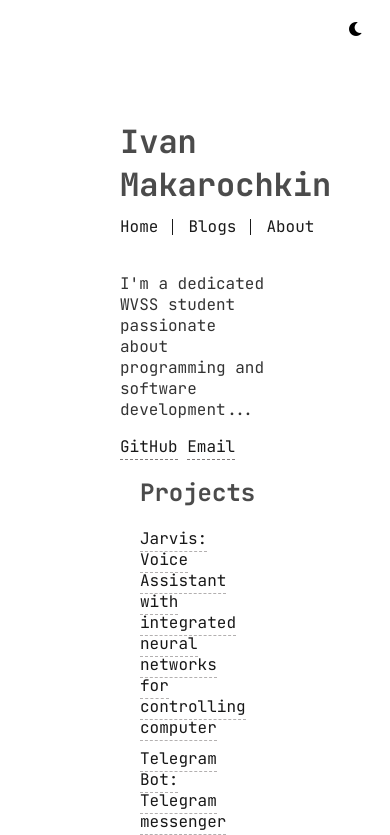
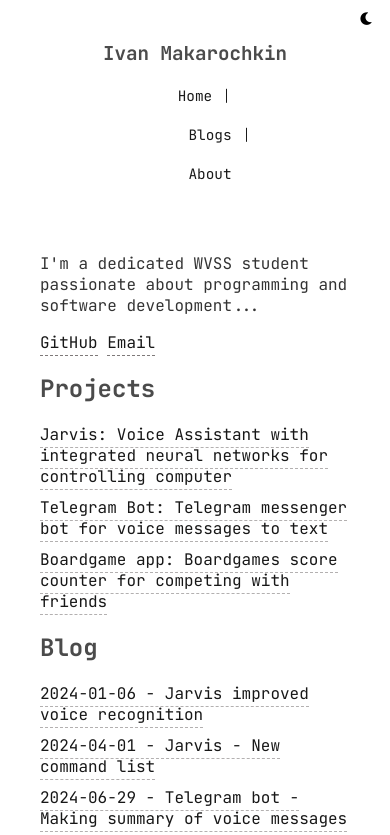
Before and after one commit to iv-nm/iv-nm.github.io, a plain HTML site: page index.html in a window 390 px wide. Shown: the top 835 px of the page. Drawn offline with Linux system fonts and the light colour scheme.

Commit message:
final(bugs)

```diff
--- a/index.html
+++ b/index.html
@@ -12,7 +12,7 @@
     <header>
         <h1>Ivan Makarochkin</h1>
         <nav>
-            <a href="main.html">Home</a>
+            <a href="index.html">Home</a>
             <a href="blogs.html">Blogs</a>
             <a href="#">About</a>
         </nav>
--- a/styles.css
+++ b/styles.css
@@ -19,6 +19,7 @@ body.dark-mode {
 }
 
 body {
+    transition: all 0.3s cubic-bezier(0.165, 0.84, 0.44, 1);
     font-family: 'JetBrains Mono', monospace; /* Set JetBrains Mono font */
     color: var(--font-color);
     background-color: var(--background-color);
@@ -232,3 +233,75 @@ body.dark-mode .dark-mode-toggle i.fa-sun {
 .overlay.show img {
     transform: scale(1);
 }
+
+
+
+
+@media (max-width: 768px) {
+    body {
+        margin: 20px; /* Reduce the margin for smaller screens */
+        padding: 0 10px;
+    }
+
+    header h1 {
+        font-size: 1.5em; /* Reduce the font size for the header */
+        text-align: center; /* Center the header text */
+    }
+
+    nav {
+        flex-direction: column; /* Stack the navigation links */
+        align-items: center; /* Center the navigation links */
+        margin-top: 20px; /* Add more space between header and nav */
+    }
+
+    nav a {
+        margin: 10px 0; /* Increase the space between links */
+        text-align: center; /* Center text in the nav links */
+    }
+
+    .intro, .projects, .writings, .artworks {
+        max-width: 100%; /* Allow full width on smaller screens */
+        margin: 20px auto; /* Adjust margins */
+        padding: 0 10px; /* Adjust padding for smaller screens */
+    }
+
+    .artwork-collage {
+        grid-template-columns: repeat(6, 1fr); /* Reduce columns on mobile */
+    }
+
+    .artwork-collage img {
+        border-radius: 5px; /* Smaller border radius */
+    }
+
+    .dark-mode-toggle {
+        top: 10px; /* Adjust positioning for smaller screens */
+        right: 10px;
+    }
+}
+
+@media (max-width: 480px) {
+    header h1 {
+        font-size: 1.2em; /* Further reduce font size on very small screens */
+    }
+
+    nav {
+        margin-top: 10px; /* Reduce space between header and nav */
+    }
+
+    nav a {
+        font-size: 0.9em; /* Reduce font size of nav links */
+    }
+
+    .artwork-collage {
+        grid-template-columns: repeat(4, 1fr); /* Further reduce columns */
+        gap: 5px; /* Reduce gap between images */
+    }
+
+    .artwork-collage img {
+        transform: scale(1.03); /* Reduce the hover effect scaling */
+    }
+
+    .dark-mode-toggle {
+        font-size: 0.9em; /* Reduce the size of the dark mode toggle */
+    }
+}
```
Also changed, not shown: blogs.html (+1 -1 lines), jarvis.html (+1 -1 lines), 1 other file.
